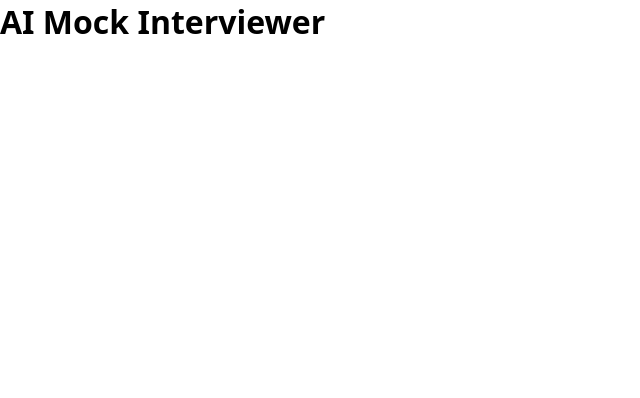
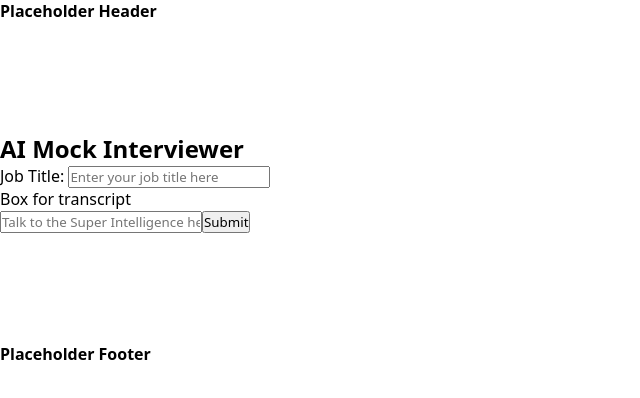
Before and after one commit to jpmissionready/L5-Mission-3, a React (Vite) app: page / in a window 1280 px wide. Shown: the top 398 px of the page, without its empty margins (0-640 px from the left). Built offline with nearby package versions, Linux system fonts and the light colour scheme.

Commit message:
Frontend placeholder

```diff
--- a/src/App.jsx
+++ b/src/App.jsx
@@ -1,10 +1,37 @@
-function App()
+export default function App()
 {
   return (
-    <div>
-      <h1>AI Mock Interviewer</h1>
-    </div>
+    <>
+
+      <header>
+        <h4>Placeholder Header</h4>
+      </header>
+      <br/><br/><br/><br/><br/>       {/* Temporary code to split so we can focus on what matters */}
+
+      <main>
+        <div>
+          <h2>AI Mock Interviewer</h2>
+          {/* Adding div for the Job Title + input bar so we can style it later */}
+          <div>
+            <label>Job Title: </label>
+            <input type="text" placeholder="Enter your job title here"/>
+          </div>
+          <div>
+            Box for transcript
+            {/* Box for transcript */}
+          </div>
+          <div>
+            <input type="text" placeholder="Talk to the Super Intelligence here"/>
+            <button>Submit</button>
+          </div>
+        </div>
+      </main>
+
+
+      <br/><br/><br/><br/><br/>      {/* Temporary code to split so we can focus on what matters */}
+      <footer>
+        <h4>Placeholder Footer</h4>
+      </footer>
+    </>
   )
 }
-
-export default App
```
